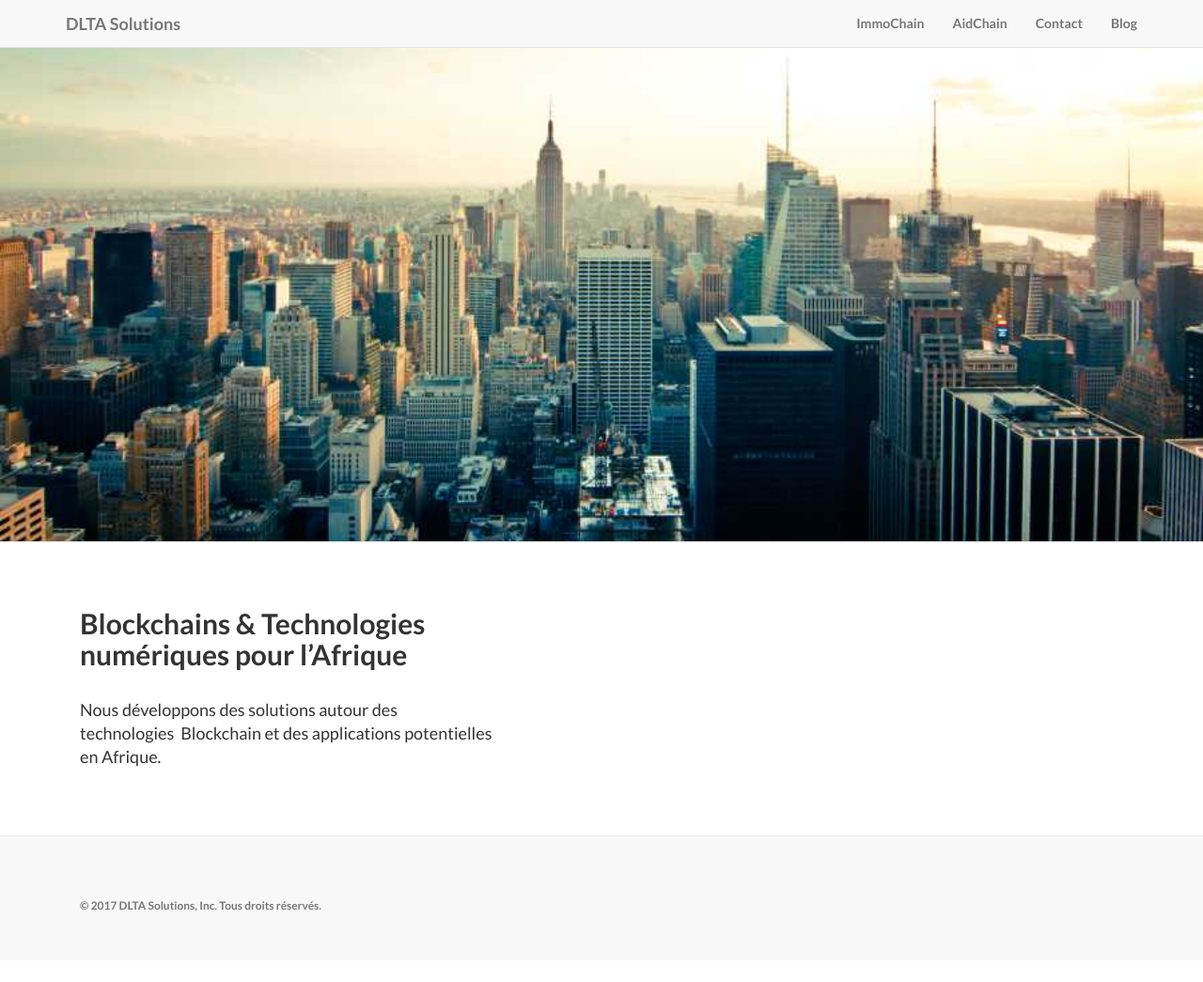
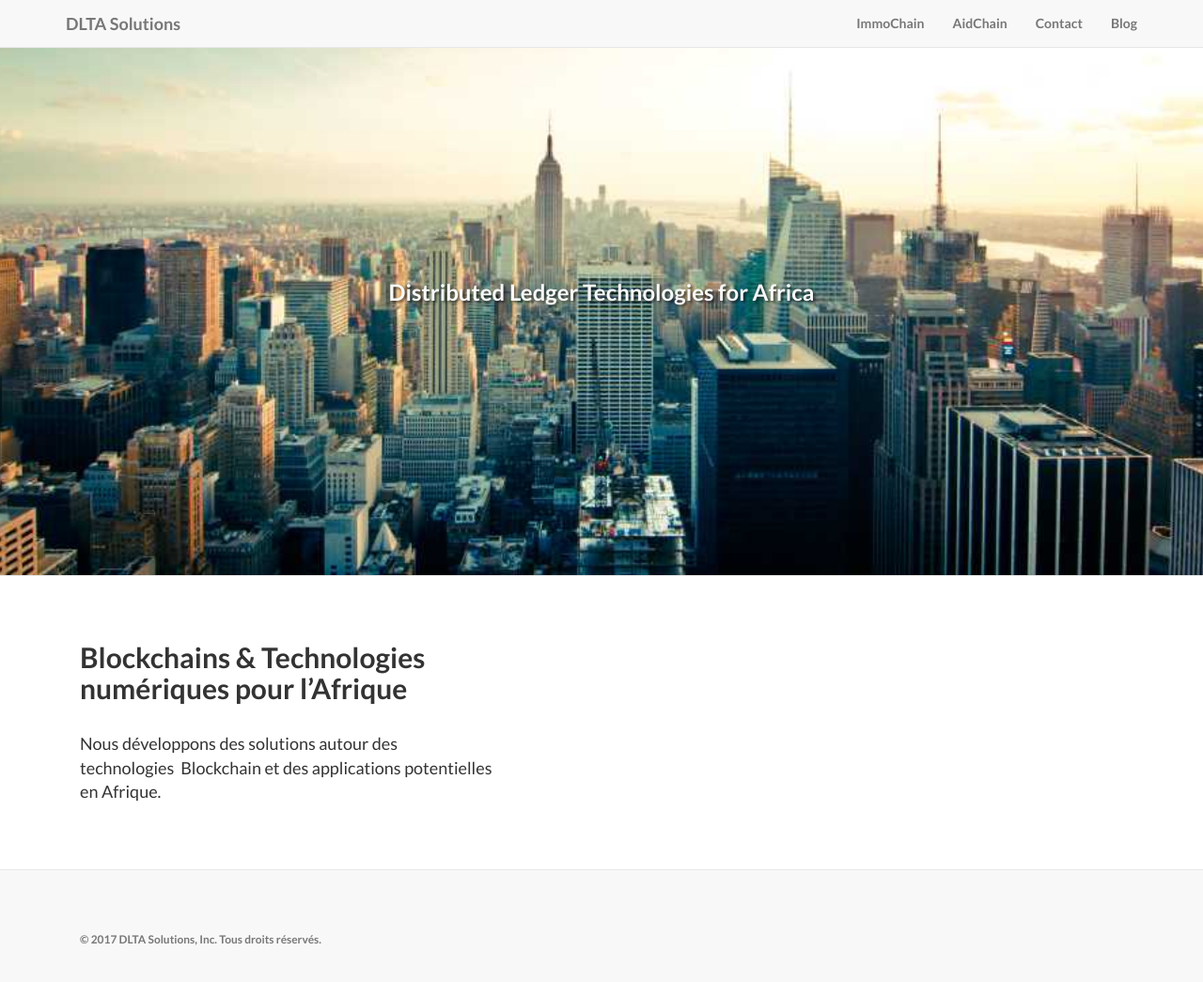
Before and after one commit to dltasolutions/dltasolutions.github.io, a Jekyll site: the page built from index.html, in a window 1280 px wide and 1058 px high. Shown: the top 1045 px of the window at 94% size. Built offline with Jekyll 4.4.1, drawn with Linux system fonts in a browser that asks for light colours.

Commit message:
Update index.html

```diff
--- a/index.html
+++ b/index.html
@@ -1,5 +1,7 @@
 ---
 layout: home
+title: DLTA Solutions
+subtitle: Distributed Ledger Technologies for Africa
 ---
 
 
```
